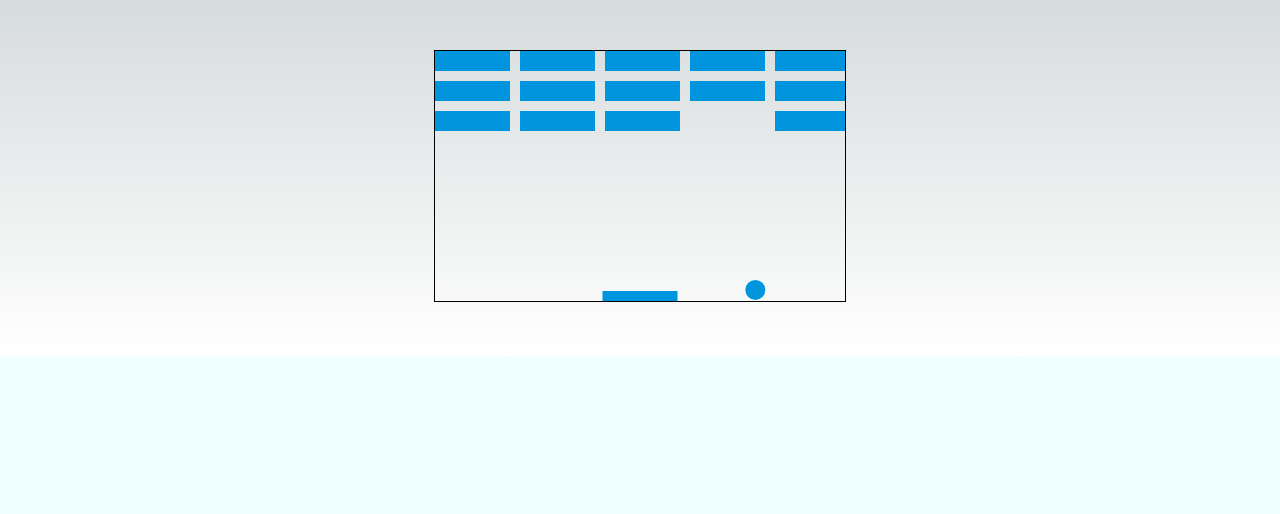
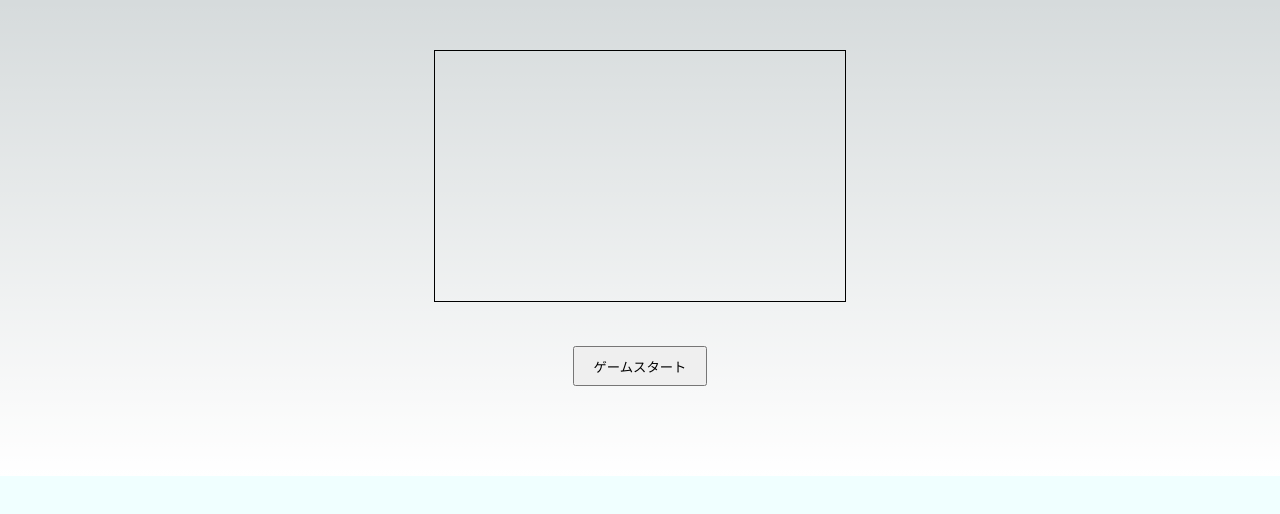
Before and after one commit to Onepiece2424/breaking-blocks, a Next.js app in the folder app/: page / in a window 1280 px wide. Shown: the top 514 px of the page. Built offline with nearby package versions, Linux system fonts and the light colour scheme.

Commit message:
feat:スタートボタンを設置

```diff
--- a/app/app/globals.css
+++ b/app/app/globals.css
@@ -106,6 +106,12 @@ a {
   text-align: center;
 }
 
+button {
+  width: 10em;
+  height: 3em;
+  margin: 40px;
+}
+
 @media (prefers-color-scheme: dark) {
   html {
     color-scheme: dark;
--- a/app/components/Block/index.jsx
+++ b/app/components/Block/index.jsx
@@ -21,6 +21,7 @@ const BlockMain = () => {
   });
 
   const startTimeRef = useRef(null);
+  const gameStartedRef = useRef(false); // ゲームの開始フラグ
 
   // ボールを描画
   const drawBall = (ctx, ball) => {
@@ -176,18 +177,25 @@ const BlockMain = () => {
 
     canvas.addEventListener("mousemove", mouseMoveHandler);
 
-    startTimeRef.current = new Date();
-
-    draw();
-
     return () => {
       canvas.removeEventListener("mousemove", mouseMoveHandler);
     };
   }, []);
 
+  const startGame = () => {
+    if (!gameStartedRef.current) {
+      gameStartedRef.current = true;
+      startTimeRef.current = new Date();
+      draw();
+    }
+  };
+
   return (
     <div className='main-content'>
       <canvas ref={canvasRef} width={410} height={250} style={{ border: '1px solid #000' }} />
+      <div className='start-button'>
+        <button onClick={startGame}>ゲームスタート</button>
+      </div>
     </div>
   );
 };
```
